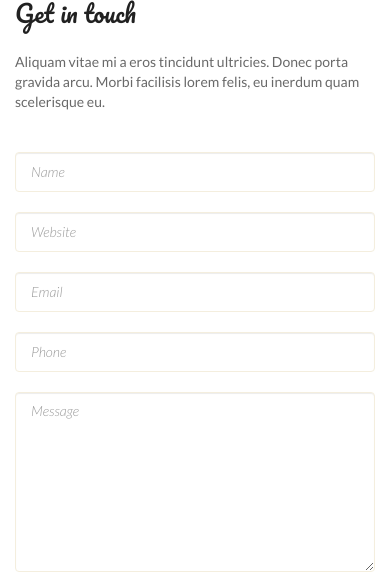
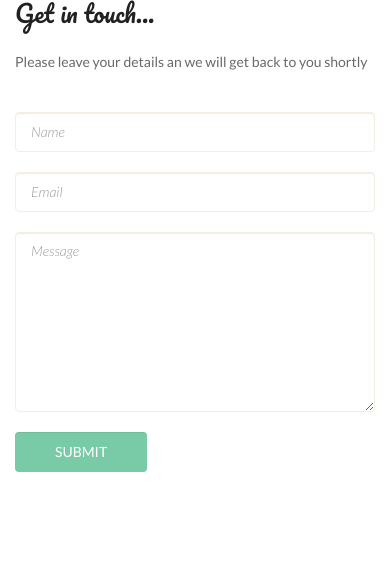
Before and after one commit to chiseledCoder-zz/soulsugar, a Django app: page /contact/ in a window 390 px wide. Shown: the part 721-1293 px from the top of the page. Run offline with Django 3.2, Linux system fonts and the light colour scheme; parts of the project's set-up code (start-up, migrations or seed data) failed here and were passed over; some libraries are stand-ins or nearby versions.

Commit message:
about us and contact page changes

```diff
--- a/frontend/urls.py
+++ b/frontend/urls.py
@@ -12,5 +12,6 @@ urlpatterns = [
 	url(r'^healthy_treats/$', views.healthy_treats_page, name='healthy_treats_page'),
 	url(r'^corporates/$', views.corporates_page, name='corporates_page'),
 	url(r'^occasions/$', views.occasions_page, name='occasions_page'),
-	url(r'^contact/$', views.contact_page, name='contact_page')
+	url(r'^contact/$', views.contact_page, name='contact_page'),
+	url(r'^contact_form/$', views.contact_form, name='contact_form')
 	]
--- a/frontend/views.py
+++ b/frontend/views.py
@@ -1,5 +1,8 @@
+from django.conf import settings
 from django.shortcuts import render
 from .models import *
+from django.core.mail import send_mail
+
 # Create your views here.
 def index_page(request):
 	featured_products = Product.objects.filter(featured=True)[:5]
@@ -69,3 +72,17 @@ def contact_page(request):
 		"site_name" : "Contact Us",
 	}
 	return render(request, template, context)
+
+def contact_form(request):
+	if request.method == "POST":
+		contact_name = request.POST['contact_name']
+		contact_email = request.POST['contact_email']
+		contact_message = request.POST['contact_message']
+		email_message = str(contact_message) + "\n by " + str(contact_name)+ "\n " + str(contact_email)
+
+		send_mail("New inquiry from Soul Sugar Website", email_message, settings.EMAIL_HOST_USER, ['soulsugarbakery@gmail.com'], fail_silently=False)
+		print send_mail
+	context = {
+		"success" : "We have received your message. Will get back to you shortly!"
+	}
+	return render(request, 'contact.html')
--- a/templates/about.html
+++ b/templates/about.html
@@ -1,7 +1,7 @@
 {% extends 'base.html' %}
 {% load staticfiles %}
 {% block content %}
-<section class="noo-page-heading eff">
+			<section class="noo-page-heading eff" style="background-image: url({% static 'images/Aboutus.jpg' %}); background-repeat:no-repeat;background-size:contain;background-position:center;">
 				<div class="container">
 					<div class="noo-heading-content">
 						<h1 class="page-title eff">About Us</h1>
--- a/templates/contact.html
+++ b/templates/contact.html
@@ -7,40 +7,37 @@
 						<div class="row">
 							<div class="noo_image_left col-sm-6">
 								<div class="noo-image-signature">
-									<div class="img-background-color"></div>
-									<div class="img-background-sign style-2"></div>
+									<div class="img-background-sign style-2" style="background-image: url({% static 'images/contactus.png' %});"></div>
 								</div>
 							</div>
 							<div class="col-sm-6">
-								<form class="form">
-									<h3>Get in touch</h3>
+								<form class="form" method="POST" action="{% url 'contact_form' %}">{% csrf_token %}
+									{% if success %}
+										<p>
+                            				{{ success }}
+									</p>
+									{% else %}
+									<h3>
+										Get in touch...</h3>
 									<p>
-										Aliquam vitae mi a eros tincidunt ultricies. Donec porta gravida arcu. Morbi facilisis lorem felis, eu inerdum quam scelerisque eu.
+                            Please leave your details an we will get back to you shortly
 									</p>
+									{% endif %}
+
 									<div class="row">
 										<div class="col-md-6 col-sm-12">
 											<div class="form-control-wrap your-name">
-												<input type="text" name="your-name" value="" size="40" class="form-control" placeholder="Name"/>
-											</div>
-										</div>
-										<div class="col-md-6 col-sm-12">
-											<div class="form-control-wrap your-website">
-												<input type="text" name="your-website" value="" size="40" class="form-control" placeholder="Website"/>
+												<input type="text" name="contact_name" value="" size="40" class="form-control" placeholder="Name" required="required" />
 											</div>
 										</div>
 										<div class="col-md-6 col-sm-12">
 											<div class="form-control-wrap your-email">
-												<input type="email" name="your-email" value="" size="40" class="form-control" placeholder="Email"/>
-											</div>
-										</div>
-										<div class="col-md-6 col-sm-12">
-											<div class="form-control-wrap your-phone">
-												<input type="text" name="your-phone" value="" size="40" class="form-control" placeholder="Phone"/>
+												<input type="email" name="contact_email" value="" size="40" class="form-control" placeholder="Email" required="required" />
 											</div>
 										</div>
 										<div class="col-md-12">
 											<div class="form-control-wrap your-message">
-												<textarea name="your-message" cols="40" rows="10" class="form-control" placeholder="Message"></textarea>
+												<textarea name="contact_message" cols="40" rows="10" class="form-control" placeholder="Message" required="required" ></textarea>
 											</div>
 										</div>
 										<div class="col-md-12">
--- a/templates/desserts.html
+++ b/templates/desserts.html
@@ -14,7 +14,7 @@
 				<div class="pt-10 pb-10">
 					<div class="container">
 						<p>
-							If you something different than then humble cakes and cupcakes we have a great variety of desserts for you, cheesecakes, cookies, pies, brownies and entremets. And what’s more these are customizable as well.
+							If you want something different than your humble cakes and cupcakes, we have a great variety of desserts for you, cheesecakes, cookies, pies, brownies and entremets. What’s more these are customizable as well.
 						</p>
 					</div>
 				</div>
--- a/templates/footer.html
+++ b/templates/footer.html
@@ -9,7 +9,7 @@
 										<img src="{% static 'images/ss_logo.png' %}" alt="" />
 									</a>
 									<p>
-										Maecenas tristique gravida, odio et sagi ttis justo. Suspendisse ultricies nisi veafn. onec dictum non nulla ut lobortis tellus.
+										Soul Sugar Bakery and Patisserie
 									</p>
 								</div>
 							</div>
```
Also changed, not shown: soulsugar/settings.py (+7 -0 lines).
